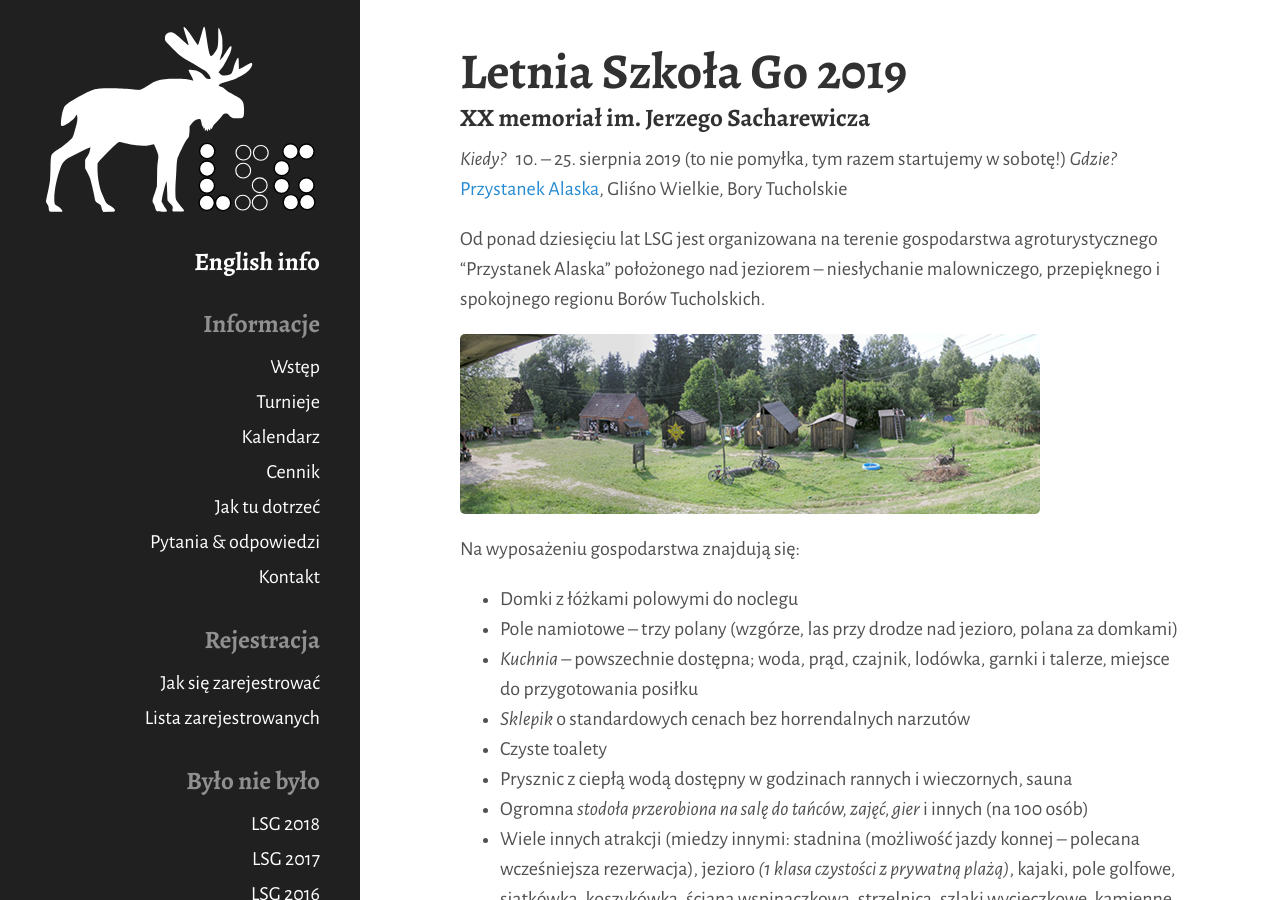
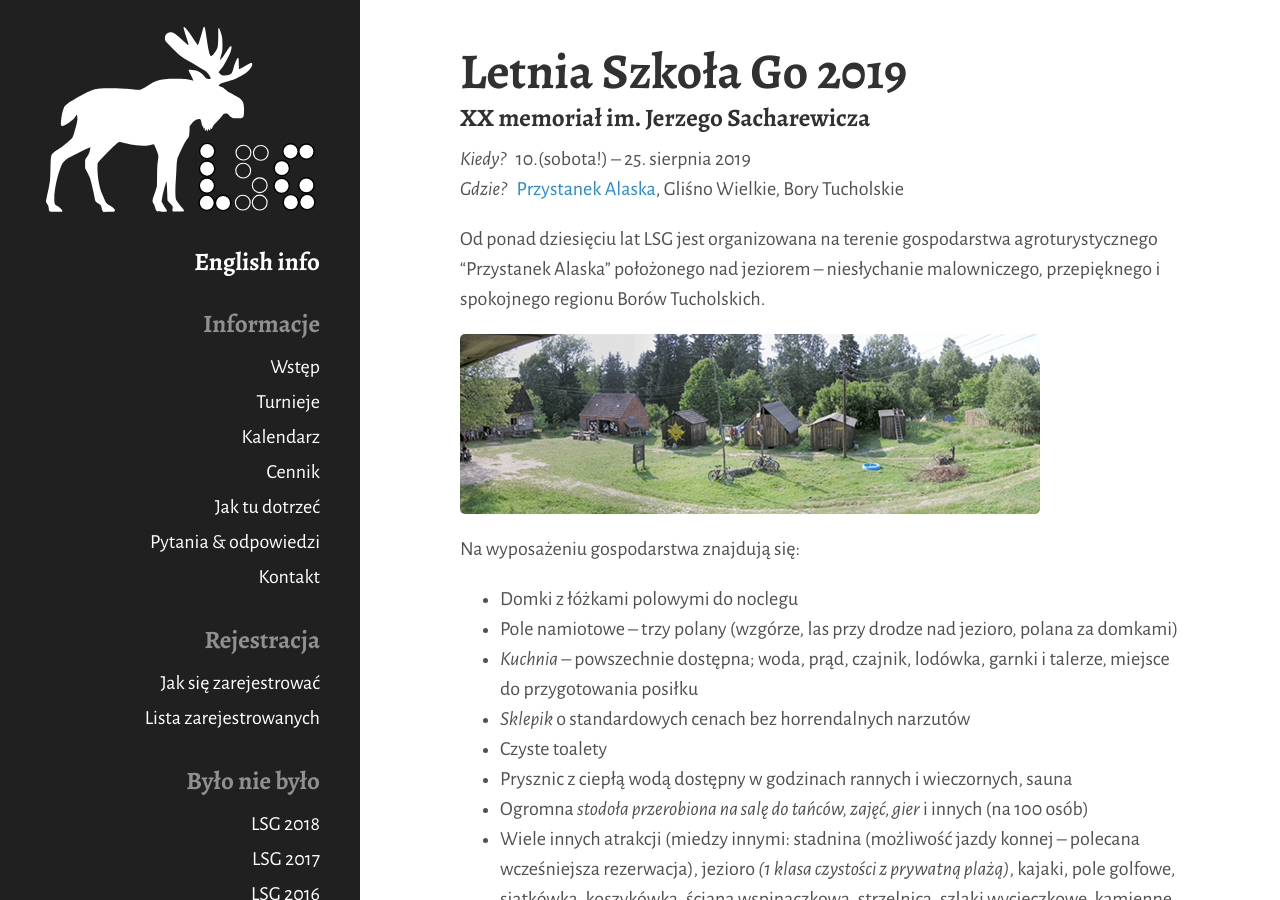
Before and after one commit to tasuki/lsg, a Jekyll site: the page built from index.md, in a window 1280 px wide and 900 px high. Built offline with Jekyll 4.4.1, drawn with Linux system fonts in a browser that asks for light colours; nearby versions of some CDN libraries.

Commit message:
Update index.md

```diff
--- a/index.md
+++ b/index.md
@@ -7,7 +7,7 @@ title: Wstęp
 
 ### XX memoriał im. Jerzego Sacharewicza
 
-*Kiedy?* &nbsp; 10. -- 25. sierpnia 2019  (to nie pomyłka, tym razem startujemy w sobotę!)
+*Kiedy?* &nbsp; 10.(sobota!) -- 25. sierpnia 2019
 *Gdzie?* &nbsp; [Przystanek Alaska](http://www.alaska.sundar.pl/), Gliśno Wielkie, Bory Tucholskie
 
 <!--
```
